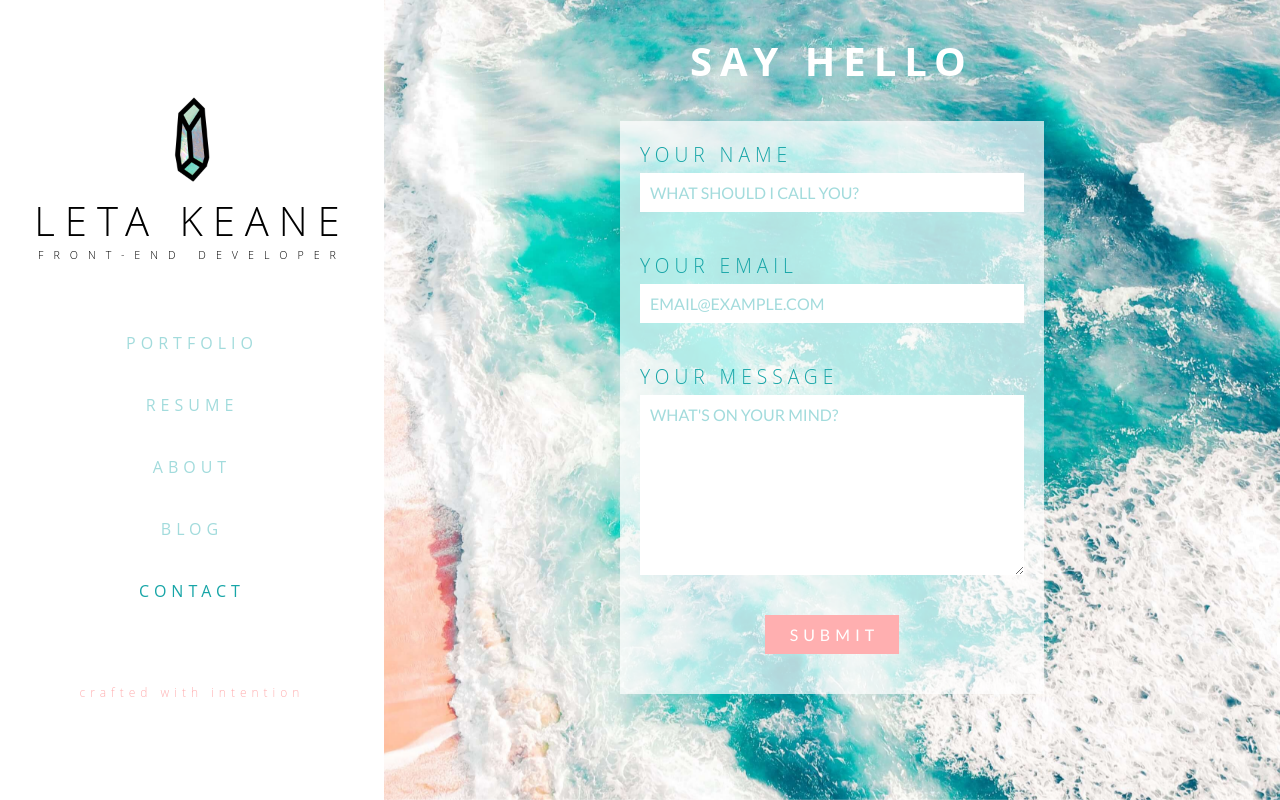
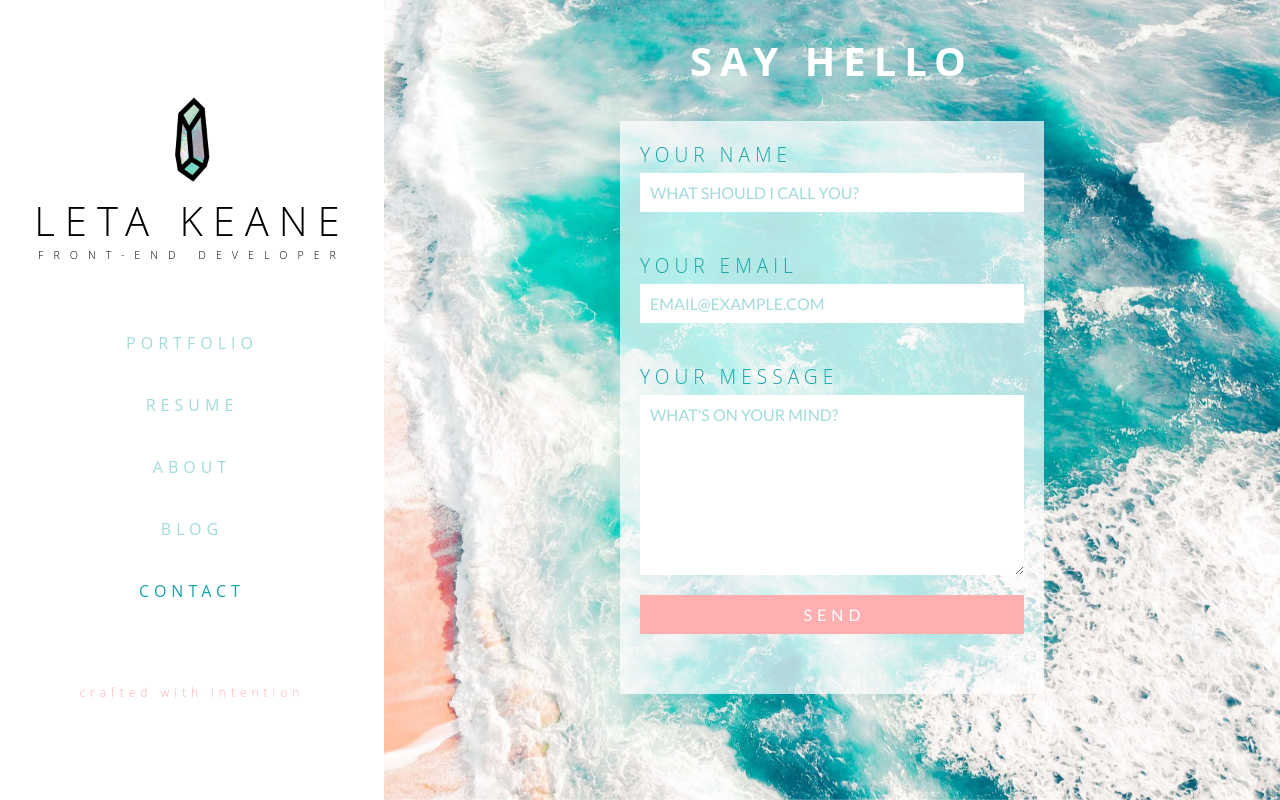
Before and after one commit to letakeane/letakeane_legacy, a React (Create React App) app: page /Contact in a window 1280 px wide. Built offline with nearby package versions, Linux system fonts and the light colour scheme.

Commit message:
Set up email for form

```diff
--- a/src/Contact.js
+++ b/src/Contact.js
@@ -31,11 +31,10 @@ export const Contact = () => {
                     form='contact'
                     name='message'
                     required />
-          <input type='hidden' name='_next' value='//letakeane.com/Contact/success' />
+          <input type='hidden' name='_next' value='//localhost:3000/Contact/success' />
+        <button type='submit'
+                className='submit-button'>SEND</button>
         </form>
-        <button type='submit'
-                value='Send'
-                className='submit-button'>SUBMIT</button>
       </div>
     </article>
   )
```
